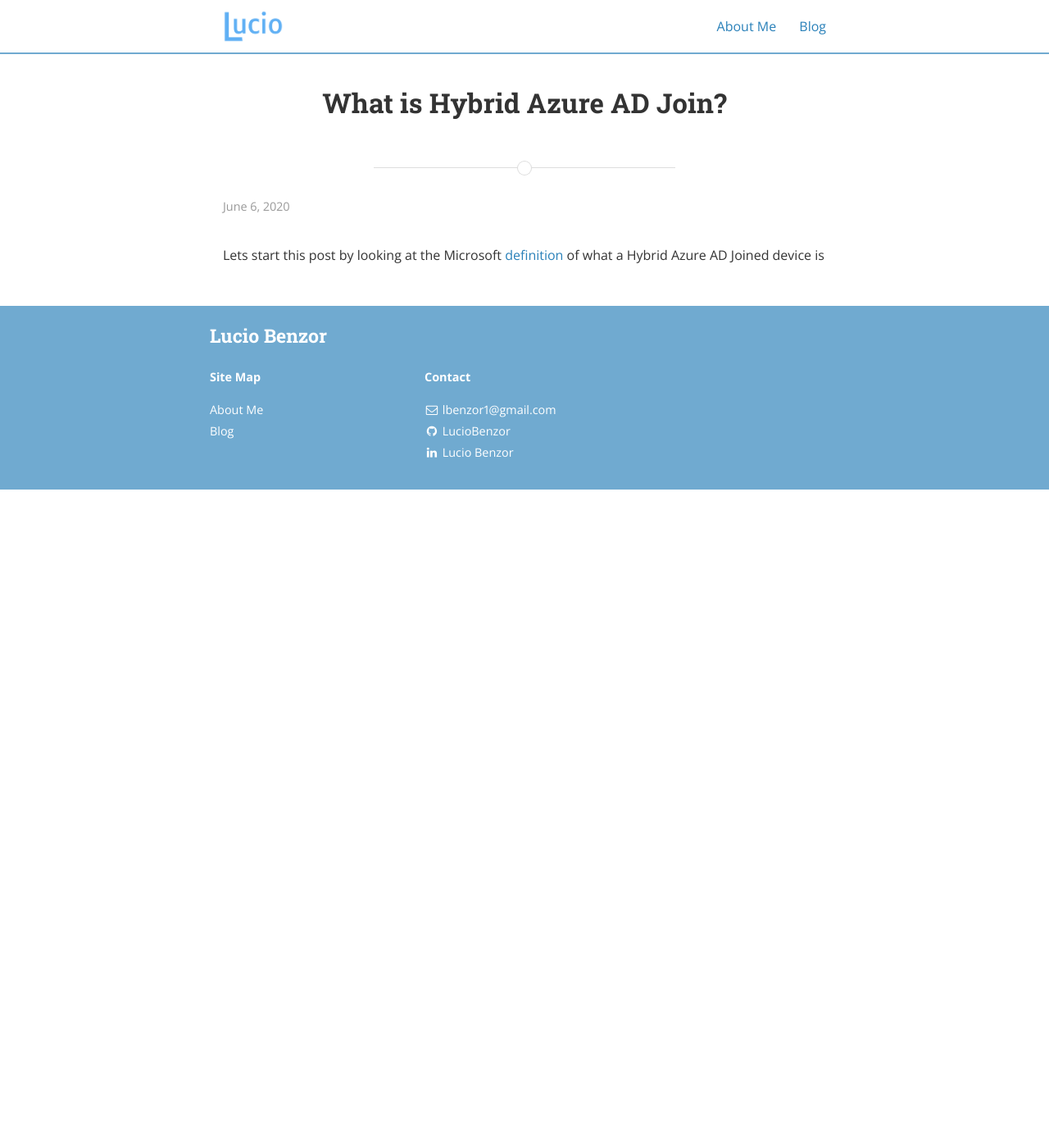
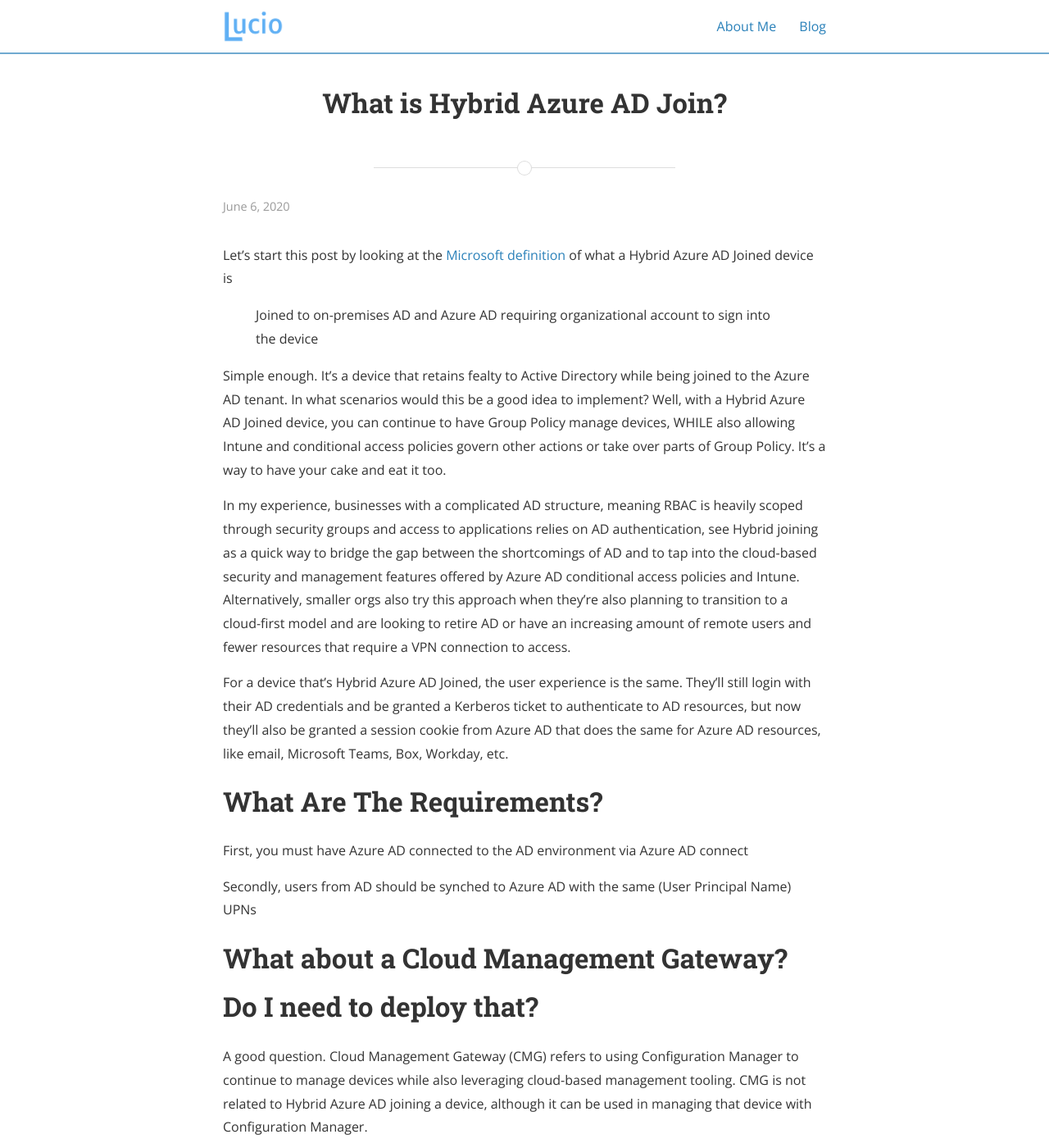
Before and after one commit to LucioBenzor/LucioBenzor.github.io, a Jekyll site: the page built from _posts/2020-06-06-What-is-Hybrid-Azure-AD-Join?.md, in a window 1280 px wide and 1400 px high. Shown: the whole window at 82% size. Built offline with Jekyll 4.4.1, drawn with Linux system fonts in a browser that asks for light colours; nearby versions of some CDN libraries; some of the changed text lies outside the part shown.

Commit message:
Update 2020-06-06-What-is-Hybrid-Azure-AD-Join?.md

```diff
--- a/_posts/2020-06-06-What-is-Hybrid-Azure-AD-Join?.md
+++ b/_posts/2020-06-06-What-is-Hybrid-Azure-AD-Join?.md
@@ -4,6 +4,26 @@ title: "What is Hybrid Azure AD Join?"
 date: 2020-06-06
 ---
 
-Lets start this post by looking at the Microsoft [definition](https://docs.microsoft.com/en-us/azure/active-directory/devices/concept-azure-ad-join-hybrid)
+Let’s start this post by looking at the [Microsoft definition](https://docs.microsoft.com/en-us/azure/active-directory/devices/concept-azure-ad-join-hybrid)
 of what a Hybrid Azure AD Joined device is
->
+> Joined to on-premises AD and Azure AD requiring organizational account to sign into the device
+
+Simple enough. It's a device that retains fealty to Active Directory while being joined to the Azure AD tenant. In what scenarios would this be a good idea to implement? Well, with a Hybrid Azure AD Joined device, you can continue to have Group Policy manage devices, WHILE also allowing Intune and conditional access policies govern other actions or take over parts of Group Policy. It's a way to have your cake and eat it too.
+
+In my experience, businesses with a complicated AD structure, meaning RBAC is heavily scoped through security groups and access to applications relies on AD authentication, see Hybrid joining as a quick way to bridge the gap between the shortcomings of AD and to tap into the cloud-based security and management features offered by Azure AD conditional access policies and Intune. Alternatively, smaller orgs also try this approach when they're also planning to transition to a cloud-first model and are looking to retire AD or have an increasing amount of remote users and fewer resources that require a VPN connection to access.
+
+For a device that's Hybrid Azure AD Joined, the user experience is the same. They'll still login with their AD credentials and be granted a Kerberos ticket to authenticate to AD resources, but now they'll also be granted a session cookie from  Azure AD that does the same for Azure AD resources, like email, Microsoft Teams, Box, Workday, etc.
+
+# What Are The Requirements?
+First, you must have Azure AD connected to the AD environment via Azure AD connect
+
+Secondly, users from AD should be synched to Azure AD with the same (User Principal Name) UPNs
+
+# What about a Cloud Management Gateway? Do I need to deploy that?
+A good question. Cloud Management Gateway (CMG) refers to using Configuration Manager to continue to manage devices while also leveraging cloud-based management tooling. CMG is not related to Hybrid Azure AD joining a device, although it can be used in managing that device with Configuration Manager.
+
+If you're currently managing devices via Group Policy and want to manage them with Intune or a mixture of both, CMG is not for you.
+
+# I meet the requirements; how do I get started?
+
+In the next post, I'll go over configuring Hybrid Azure AD Join. I'll be using this [documentation](https://docs.microsoft.com/en-us/azure/active-directory/devices/hybrid-azuread-join-managed-domains) to guide us along
```
